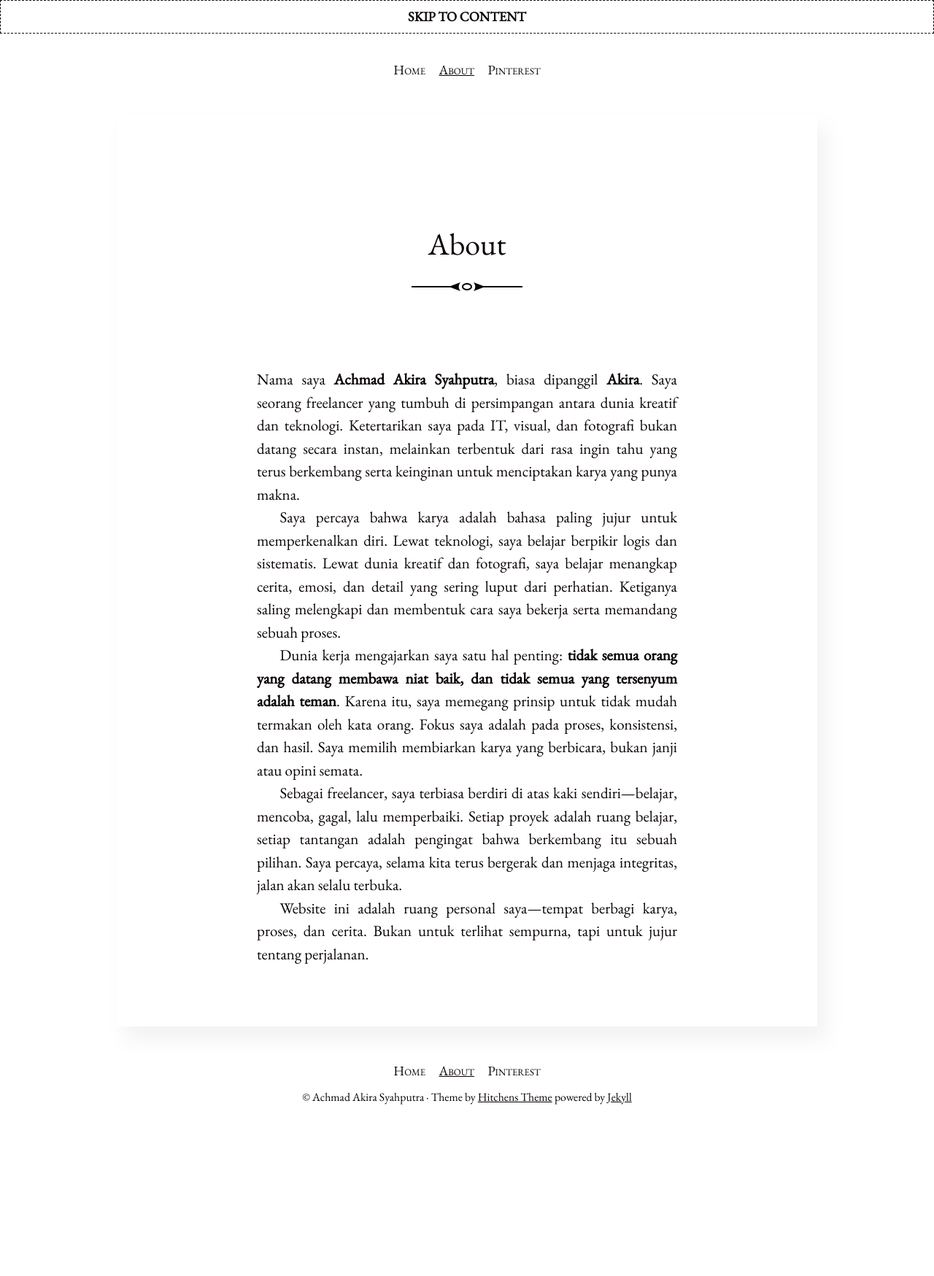
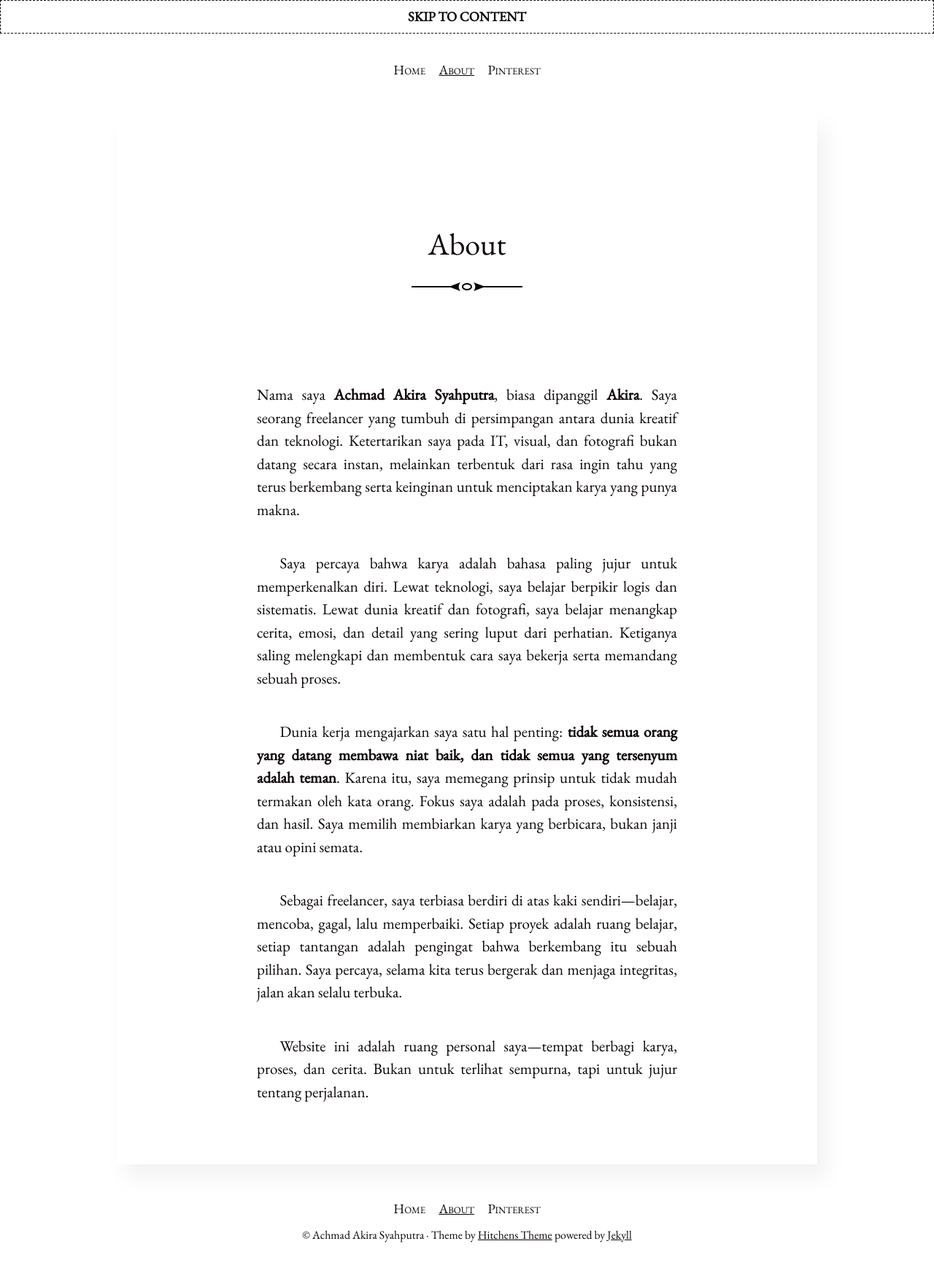
Before and after one commit to akirasyahputra/blog, a Jekyll site: the page built from about.md, in a window 1280 px wide. Shown: the whole page at 73% size. Built offline with Jekyll 4.4.1, drawn with Linux system fonts in a browser that asks for light colours; before the commit the page ends 1560 px from its top, so only the background shows below that.

Commit message:
Update _article.scss

```diff
--- a/_sass/_article.scss
+++ b/_sass/_article.scss
@@ -21,6 +21,7 @@
 }
 
 .post p {
+  margin: 2em auto;
   text-align: justify;
   text-indent: 1.5em;
   text-justify: inter-word;
```
